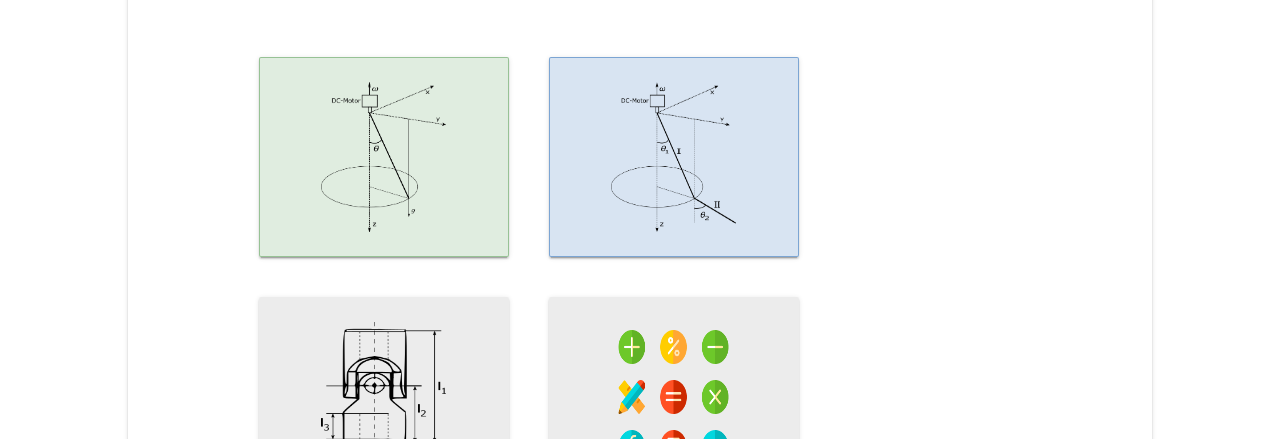
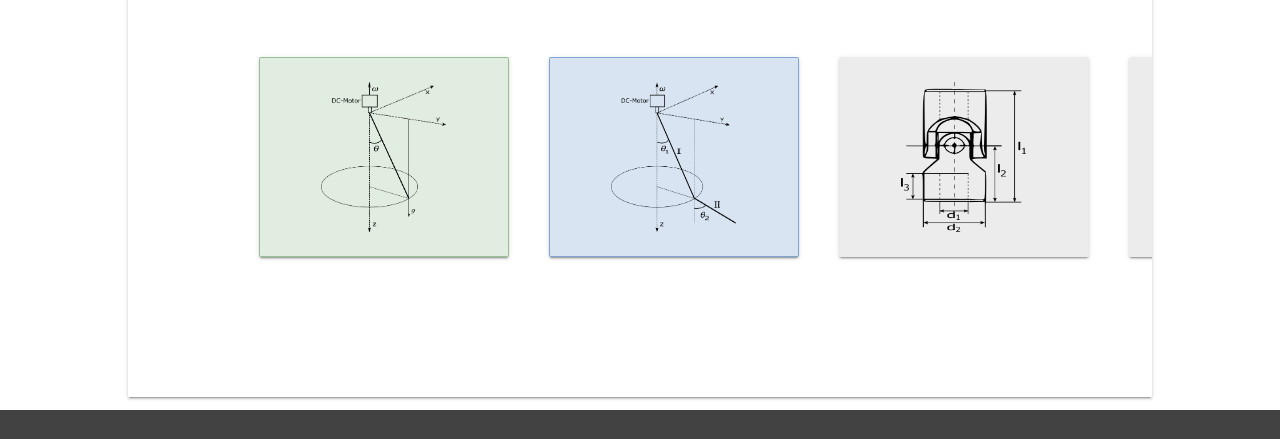
Before and after one commit to elindgren/intelligentlearning, a plain HTML site: page main.html in a window 1280 px wide. Shown: the part 167-606 px from the top of the page. Drawn offline with Linux system fonts and the light colour scheme.

Commit message:
Change the exercise weekly container to scroll sideways instead of adding additional rows.

```diff
--- a/intelligentlearning.css
+++ b/intelligentlearning.css
@@ -141,6 +141,8 @@ ul.breadcrumb li a:hover {
     /*box-sizing: border-box;*/
 }
 .exercises-weekly-container{
+    overflow: auto;
+    white-space: nowrap;
     padding: 40px;
     margin: auto;
     margin-bottom: 1%;
```
